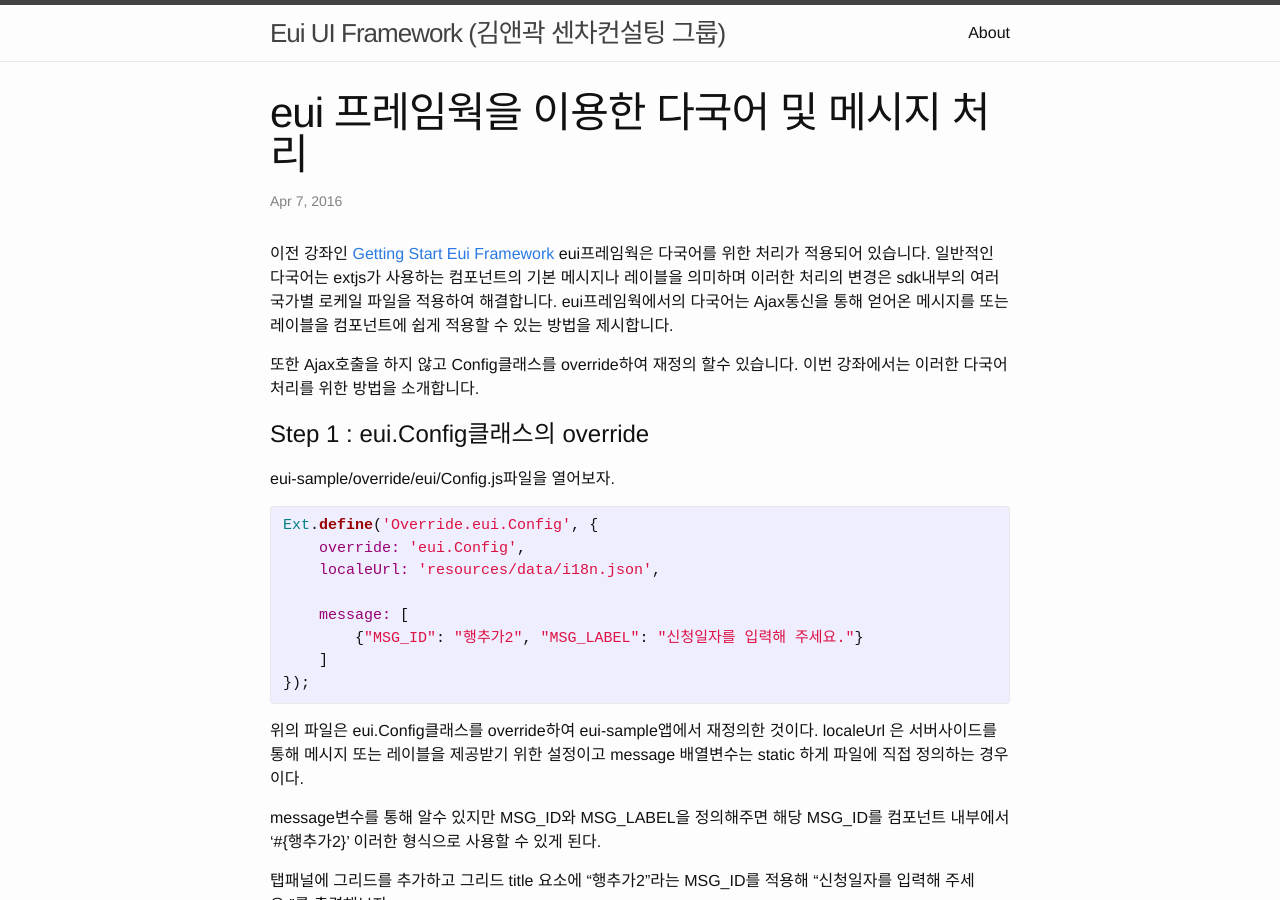
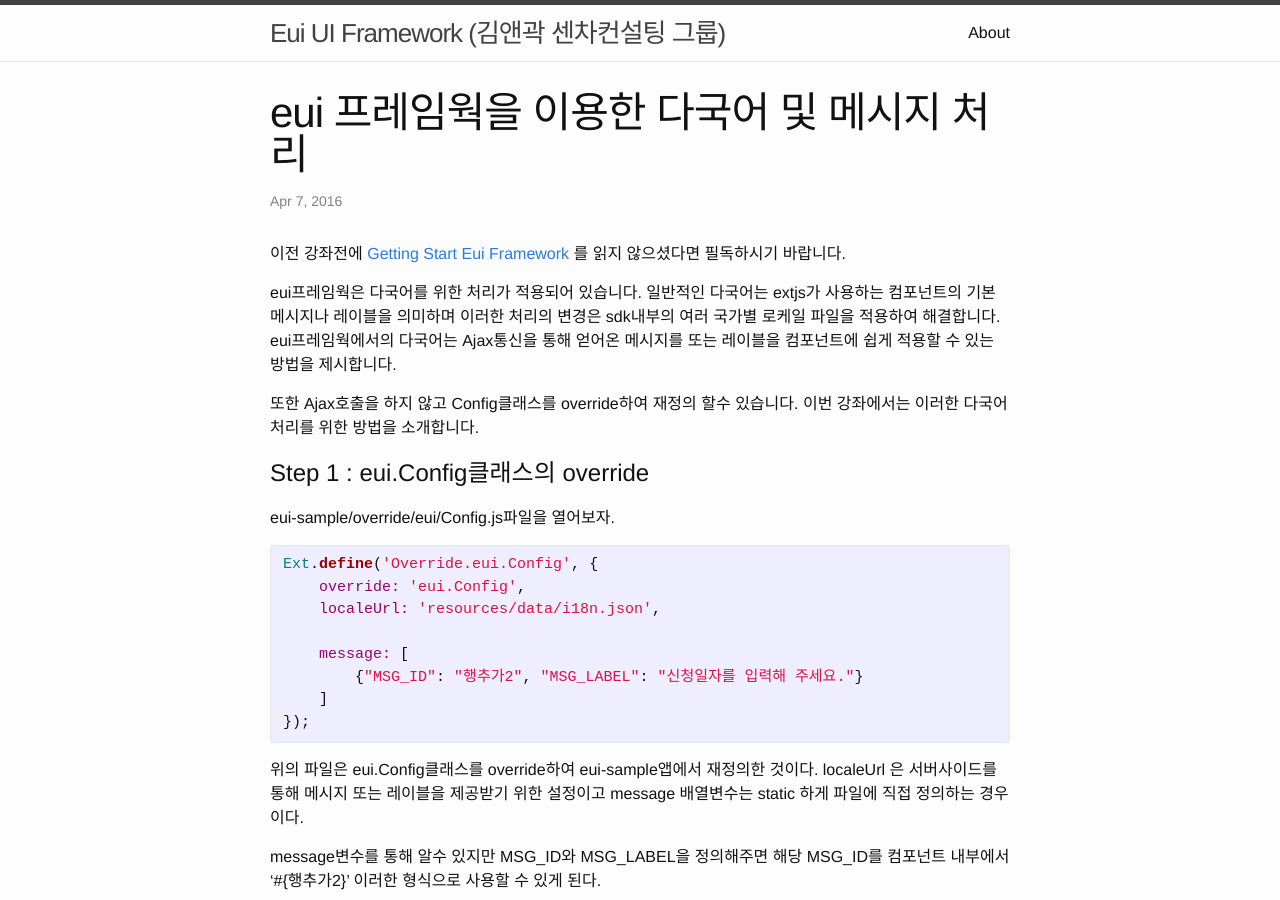
Before and after one commit to benneykwag/benneykwag.github.io, a Jekyll site: the page built from _posts/2016-04-08-다국어처리.md, in a window 1280 px wide and 900 px high. Built offline with Jekyll 4.4.1, drawn with Linux system fonts in a browser that asks for light colours.

Commit message:
다국어 및 메시지 처리

```diff
--- a/_posts/2016-04-08-다국어처리.md
+++ b/_posts/2016-04-08-다국어처리.md
@@ -4,7 +4,8 @@ title:  "eui 프레임웍을 이용한 다국어 및 메시지 처리"
 date:   2016-04-08 01:25:50 +0900
 categories: lecture
 ---
-이전 강좌인 [Getting Start Eui Framework][gettingstart]
+이전 강좌전에 [Getting Start Eui Framework][gettingstart] 를 읽지 않으셨다면 필독하시기 바랍니다.
+
 eui프레임웍은 다국어를 위한 처리가 적용되어 있습니다. 일반적인 다국어는 extjs가 사용하는 컴포넌트의
 기본 메시지나 레이블을 의미하며 이러한 처리의 변경은 sdk내부의 여러 국가별 로케일 파일을 적용하여 해결합니다.
 eui프레임웍에서의 다국어는 Ajax통신을 통해 얻어온 메시지를 또는 레이블을 컴포넌트에 쉽게 적용할 수 있는 방법을 제시합니다.
```
Also changed, not shown: 1 other file.
